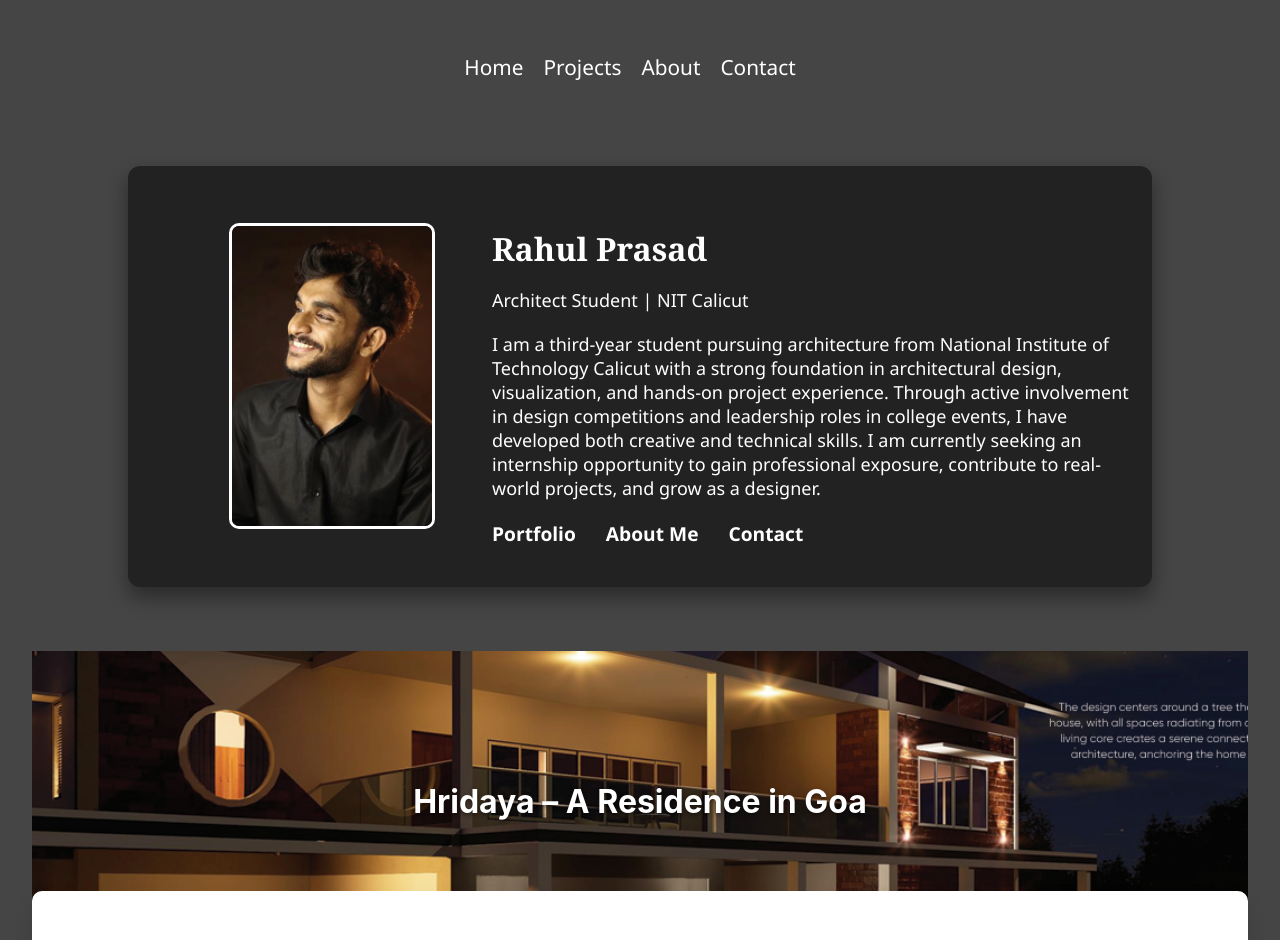
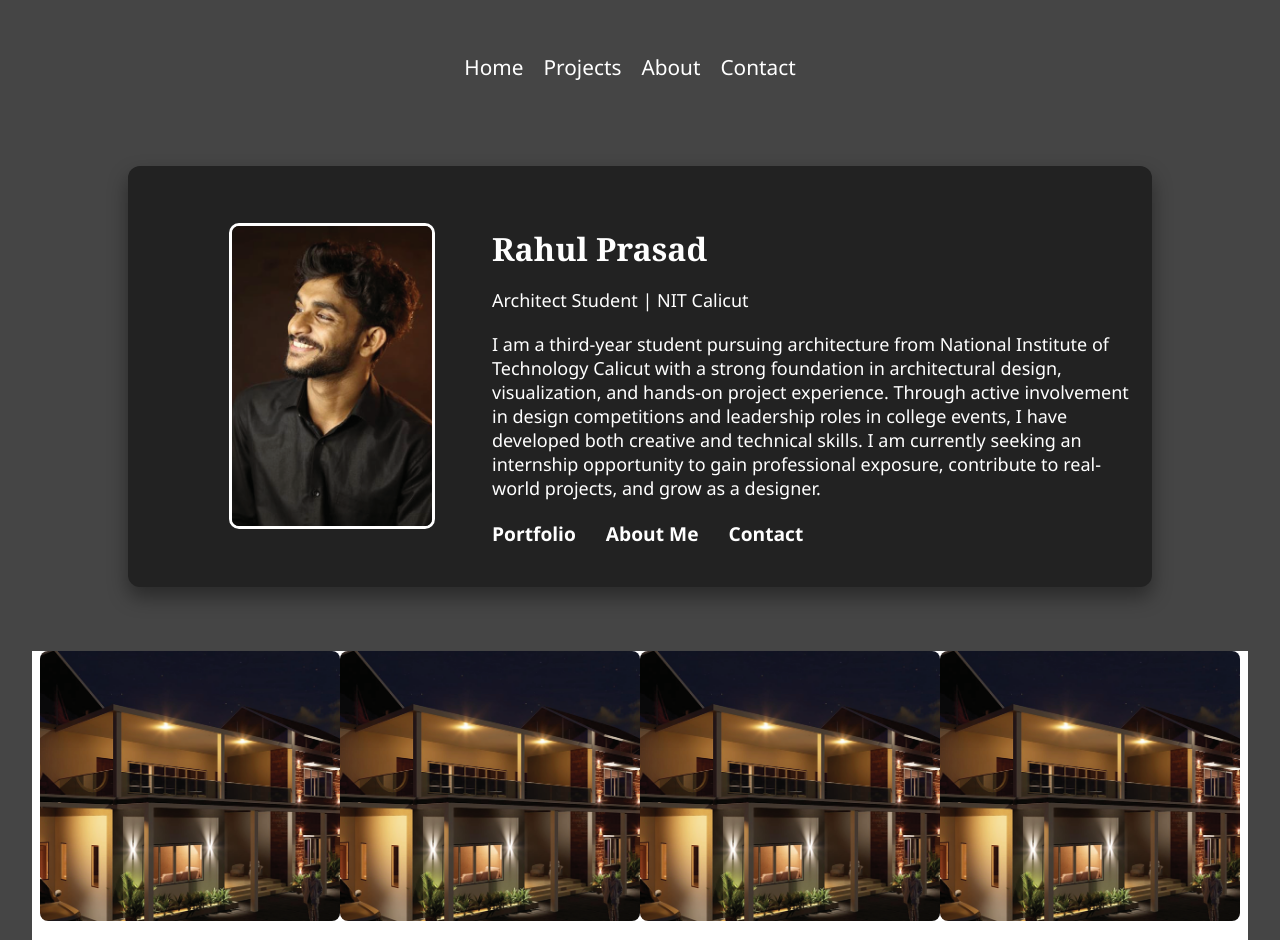
Before and after one commit to Midhun1618/architect_architect, a React (Create React App) app: page / in a window 1280 px wide. Shown: the top 940 px of the page. Built offline with nearby package versions, Linux system fonts and the light colour scheme.

Commit message:
added portfolio gallery for navigation

```diff
--- a/src/Portfolio.css
+++ b/src/Portfolio.css
@@ -1,3 +1,56 @@
+html {
+  scroll-behavior: smooth;
+}
+
+.project-gallery {
+  display: flex;
+  flex-wrap: wrap;
+  justify-content: center;
+  gap: 0; /* No padding between images */
+  background-color: #fff;
+}
+
+.gallery-item {
+  position: relative;
+  overflow: hidden;
+  width: 300px;
+  height: 300px;
+  margin: 0;
+  cursor: pointer;
+  transition: transform 0.3s ease;
+  display: flex;
+  flex-direction: column;
+  align-items: center;
+}
+
+.gallery-image {
+  width: 100%;
+  height: 100%;
+  object-fit: cover;
+  transition: transform 0.3s ease;
+  border-radius: 8px;
+}
+
+.gallery-title {
+  opacity: 0;
+  transform: translateY(10px);
+  transition: all 0.3s ease;
+  text-align: center;
+  font-size: 1rem;
+  color: #333;
+  font-weight: bold;
+  margin-top: 10px;
+}
+
+.gallery-item:hover .gallery-image {
+  transform: scale(1.05);
+}
+
+.gallery-item:hover .gallery-title {
+  opacity: 1;
+  transform: translateY(0);
+}
+
 
 .project-hero {
     position: relative;
--- a/src/Portfolio.js
+++ b/src/Portfolio.js
@@ -1,31 +1,19 @@
 import React, { useEffect, useState } from 'react';
 import './Portfolio.css';
-import hridaya_main from './hridya.png';
+import hridaya_main from './hridya.png'; // Replace with different images if available
 
 function Portfolio() {
   const [scrolled, setScrolled] = useState({});
 
   const handleScroll = () => {
     const newScrolled = {};
-
-    // Manually checking each section
-    const project1 = document.getElementById('project-0');
-    const project2 = document.getElementById('project-1');
-    const project3 = document.getElementById('project-2');
-
-    if (project1) {
-      const rect = project1.getBoundingClientRect();
-      newScrolled[0] = rect.top < window.innerHeight * 0.5;
+    for (let i = 0; i < 3; i++) {
+      const project = document.getElementById(`project-${i}`);
+      if (project) {
+        const rect = project.getBoundingClientRect();
+        newScrolled[i] = rect.top < window.innerHeight * 0.5;
       }
-    if (project2) {
-      const rect = project2.getBoundingClientRect();
-      newScrolled[1] = rect.top < window.innerHeight * 0.5;
     }
-    if (project3) {
-      const rect = project3.getBoundingClientRect();
-      newScrolled[2] = rect.top < window.innerHeight * 0.5;
-    }
-
     setScrolled(newScrolled);
   };
 
@@ -34,7 +22,34 @@ function Portfolio() {
     return () => window.removeEventListener('scroll', handleScroll);
   }, []);
 
+  const scrollToProject = (index) => {
+    const element = document.getElementById(`project-${index}`);
+    if (element) {
+      element.scrollIntoView({ behavior: 'smooth' });
+    }
+  };
+
   return (
+    <div>
+      {/* Image Navigation Buttons */}
+      <div className="project-gallery">
+        <div className="gallery-item" onClick={() => scrollToProject(0)}>
+          <img src={hridaya_main} alt="Hridaya" className="gallery-image" />
+          <div className="gallery-title">Hridaya – A Residence in Goa</div>
+        </div>
+        <div className="gallery-item" onClick={() => scrollToProject(1)}>
+          <img src={hridaya_main} alt="Elen Homes" className="gallery-image" />
+          <div className="gallery-title">Elen Homes – Low-Rise Apartments</div>
+        </div>
+        <div className="gallery-item" onClick={() => scrollToProject(2)}>
+          <img src={hridaya_main} alt="Phadaro Sa Hub" className="gallery-image" />
+          <div className="gallery-title">Phadaro Sa Hub – Convention Centre</div>
+        </div>
+        <div className="gallery-item" onClick={() => scrollToProject(2)}>
+          <img src={hridaya_main} alt="Bonus Project" className="gallery-image" />
+          <div className="gallery-title">Bonus Project</div>
+        </div>
+      </div>
       <div className="portfolio-container">
         {/* Project 1 */}
         <section
@@ -108,6 +123,7 @@ function Portfolio() {
           </div>
         </section>
       </div>
+    </div>
   );
 }
 
```
Lines whose indentation alone changed are shown as unchanged.
